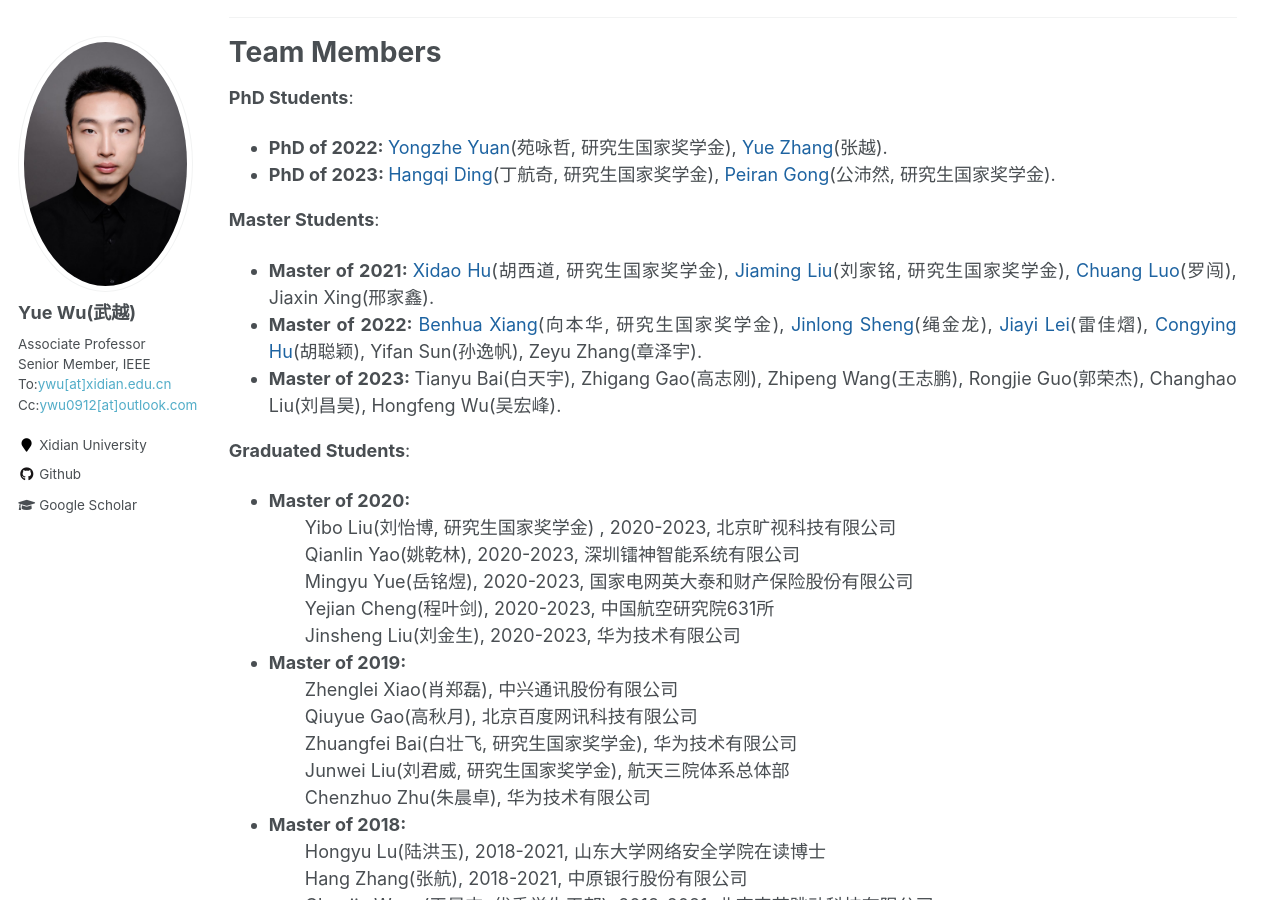
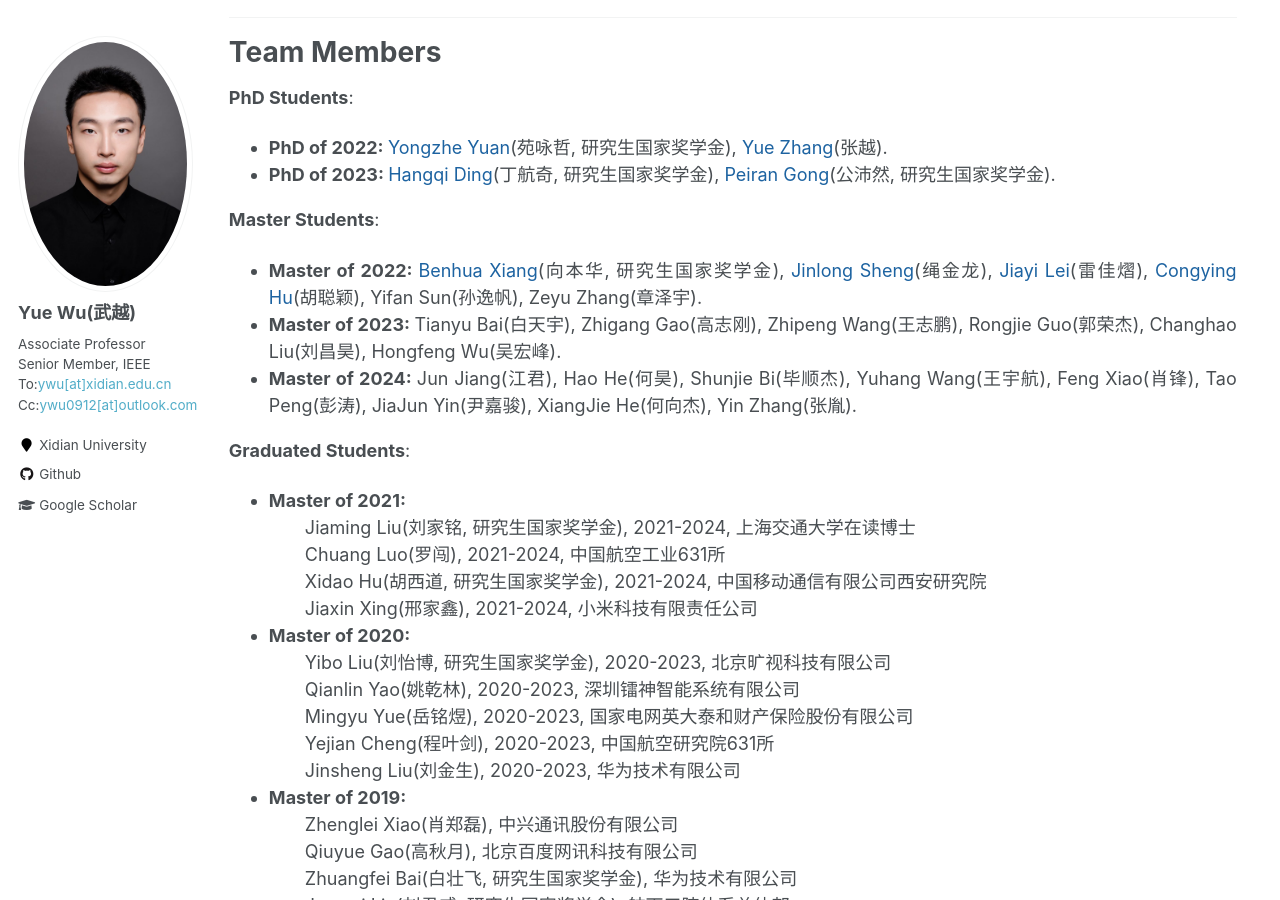
Before and after one commit to ywuchina/ywuchina.github.io, a Jekyll site: the page built from _pages/home.md, in a window 1280 px wide and 900 px high, scrolled down 5632 px. Built offline with Jekyll 4.4.1, drawn with Linux system fonts in a browser that asks for light colours.

Commit message:
Update team.html
添加研零，并将研三转为毕业生

```diff
--- a/_includes/team.html
+++ b/_includes/team.html
@@ -35,13 +35,6 @@
 <ul>
     <li style="margin-bottom: 1.5;">
         <span>
-            <b>Master of 2021: </b><a href= "https://cois.xidian.edu.cn/info/1068/1460.htm" target="_blank">Xidao Hu</a>(胡西道, 研究生国家奖学金), <a href= "https://cois.xidian.edu.cn/info/1068/1461.htm" target="_blank">Jiaming Liu</a>(刘家铭, 研究生国家奖学金),
-            <a href= "https://cois.xidian.edu.cn/info/1068/1462.htm" target="_blank">Chuang Luo</a>(罗闯), Jiaxin Xing(邢家鑫).
-        </span>
-    </li>
-
-    <li style="margin-bottom: 1.5;">
-        <span>
             <b>Master of 2022: </b><a href= "https://cois.xidian.edu.cn/info/1067/1466.htm" target="_blank">Benhua Xiang</a>(向本华, 研究生国家奖学金), <a href= "https://cois.xidian.edu.cn/info/1067/1465.htm" target="_blank">Jinlong Sheng</a>(绳金龙),
             <a href= "https://cois.xidian.edu.cn/info/1067/1464.htm" target="_blank">Jiayi Lei</a>(雷佳熠), <a href= "https://cois.xidian.edu.cn/info/1067/1463.htm" target="_blank">Congying Hu</a>(胡聪颖),
             Yifan Sun(孙逸帆), Zeyu Zhang(章泽宇).
@@ -53,14 +46,28 @@
             <b>Master of 2023: </b> Tianyu Bai(白天宇), Zhigang Gao(高志刚), Zhipeng Wang(王志鹏), Rongjie Guo(郭荣杰), Changhao Liu(刘昌昊), Hongfeng Wu(吴宏峰).
         </span>
     </li>
+    <li style="margin-bottom: 1.5;">
+        <span>
+            <b>Master of 2024: </b> Jun Jiang(江君), Hao He(何昊), Shunjie Bi(毕顺杰), Yuhang Wang(王宇航), Feng Xiao(肖锋), Tao Peng(彭涛), JiaJun Yin(尹嘉骏), XiangJie He(何向杰), Yin Zhang(张胤).
+        </span>
+    </li>
 </ul>
 
 <p><b>Graduated Students</b>: </p>
 <ul>
 <li style="margin-bottom: 1.5;">
     <span>
+    <b>Master of 2021: </b>
+        <br>&emsp;&emsp;Jiaming Liu(刘家铭, 研究生国家奖学金), 2021-2024, 上海交通大学在读博士
+        <br>&emsp;&emsp;Chuang Luo(罗闯), 2021-2024, 中国航空工业631所
+        <br>&emsp;&emsp;Xidao Hu(胡西道, 研究生国家奖学金), 2021-2024, 中国移动通信有限公司西安研究院
+        <br>&emsp;&emsp;Jiaxin Xing(邢家鑫), 2021-2024, 小米科技有限责任公司
+    </span>
+</li>
+<li style="margin-bottom: 1.5;">
+    <span>
     <b>Master of 2020: </b>
-        <br>&emsp;&emsp;Yibo Liu(刘怡博, 研究生国家奖学金) , 2020-2023, 北京旷视科技有限公司
+        <br>&emsp;&emsp;Yibo Liu(刘怡博, 研究生国家奖学金), 2020-2023, 北京旷视科技有限公司
         <br>&emsp;&emsp;Qianlin Yao(姚乾林), 2020-2023, 深圳镭神智能系统有限公司
         <br>&emsp;&emsp;Mingyu Yue(岳铭煜), 2020-2023, 国家电网英大泰和财产保险股份有限公司
         <br>&emsp;&emsp;Yejian Cheng(程叶剑), 2020-2023, 中国航空研究院631所
```
